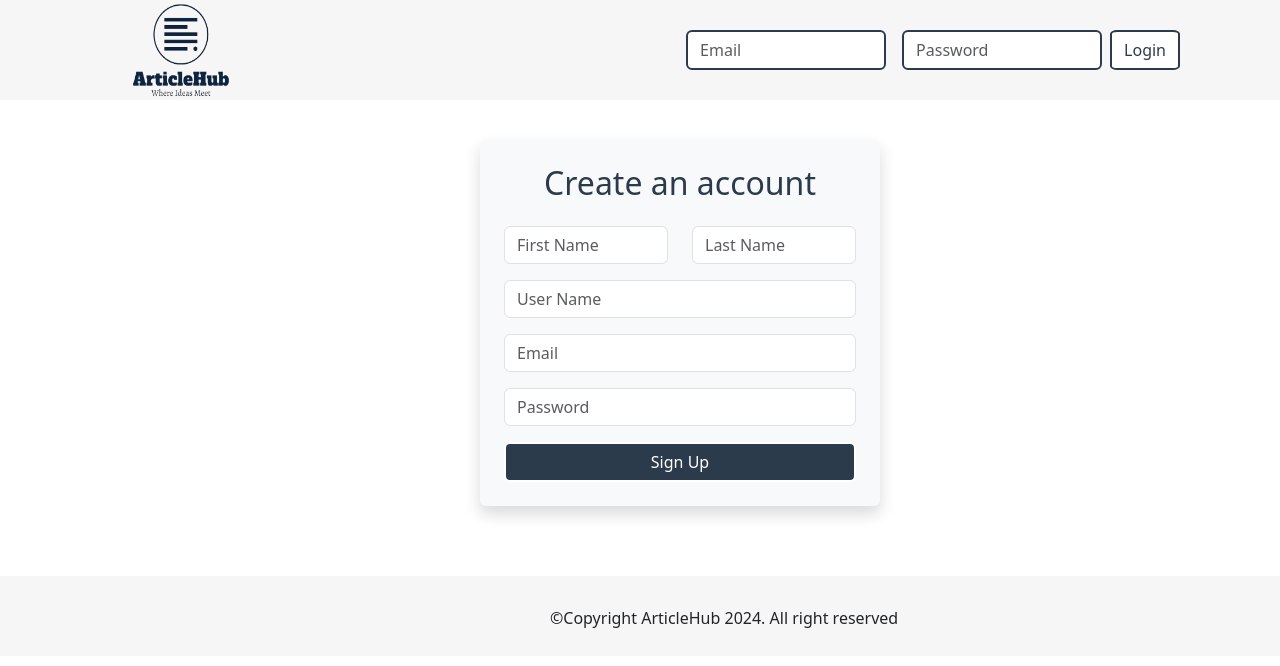
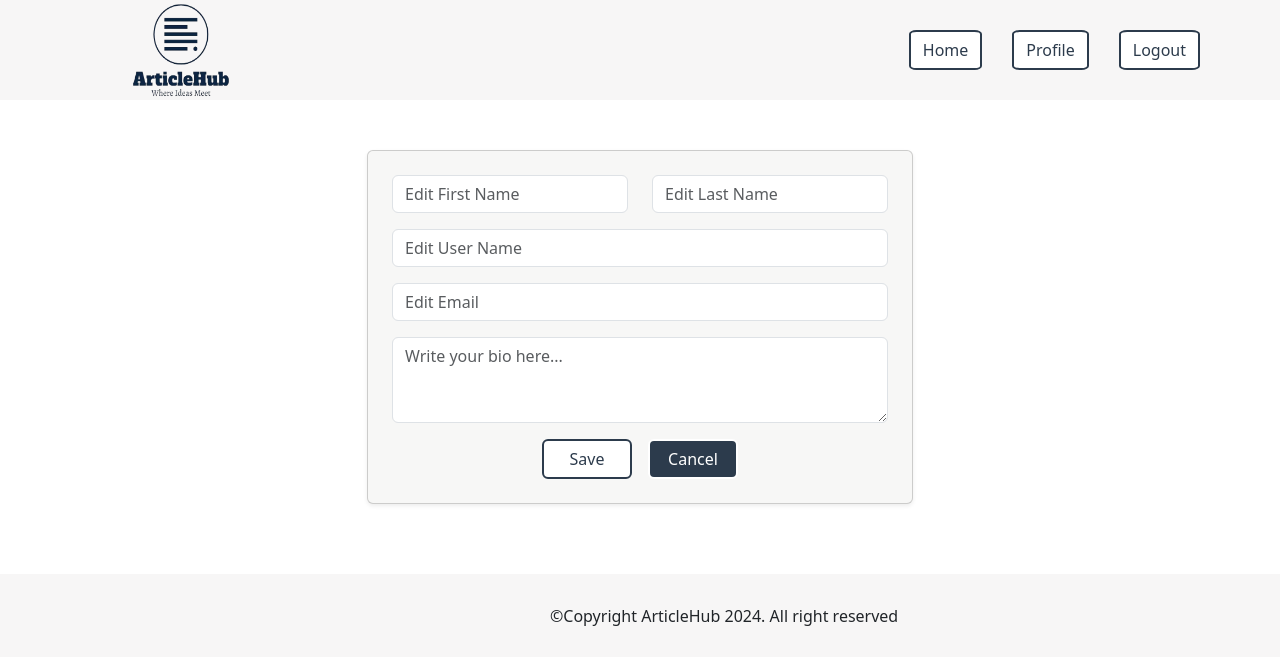
Before and after one commit to LmaAl-Johare1/ArticleHub, a React (Create React App) app in the folder frontend/: page / in a window 1280 px wide. Shown: the top 666 px of the page. Built offline with nearby package versions, Linux system fonts and the light colour scheme.

Commit message:
Implement Edit Profile Page

```diff
--- a/frontend/package.json
+++ b/frontend/package.json
@@ -8,6 +8,7 @@
     "@testing-library/user-event": "^13.5.0",
     "bootstrap": "^5.3.3",
     "react": "^18.3.1",
+    "react-bootstrap": "^2.10.5",
     "react-dom": "^18.3.1",
     "react-scripts": "5.0.1",
     "web-vitals": "^2.1.4"
--- a/frontend/src/App.js
+++ b/frontend/src/App.js
@@ -1,8 +1,8 @@
-import AuthPage from './pages/AuthPage/AuthPage';
+import EditProfilePage from './pages/EditProfilePage/EditProfilePage.js';
 
 function App() {
   return (
-    <AuthPage/>
+    <EditProfilePage/>
   );
 }
 
--- a/frontend/src/pages/AuthPage/Footer.js
+++ b/frontend/src/pages/AuthPage/Footer.js
@@ -3,7 +3,7 @@ import 'bootstrap/dist/css/bootstrap.min.css';
 function Footer() {
   return(
 
-    <div className='footer' style={{marginTop:70,width:"100%",height:80, backgroundColor:'#f7f6f6'}} >
+    <div className='footer' style={{marginTop:70,width:"100%",height:83, backgroundColor:'#f7f6f6'}} >
        <p style={{marginLeft:550,paddingTop:30}}>©Copyright ArticleHub 2024. All right reserved</p>
     </div>
 
--- /dev/null
+++ b/frontend/src/pages/EditProfilePage/EditForm.js
@@ -0,0 +1,112 @@
+import React, { useState } from 'react';
+import { Button, Container, Row, Col, Form, Card } from 'react-bootstrap';
+import styles from './EditForm.module.css';
+function EditForm(){
+    // State for form fields
+    const [formData, setFormData] = useState({
+        firstName: '',
+        lastName: '',
+        userName: '',
+        email: '',
+        bio: ''
+    });
+
+    // Handle form input changes
+    const handleChange = (e) => {
+        const { name, value } = e.target;
+        setFormData({ ...formData, [name]: value });
+    };
+
+    // Handle form submission
+    const handleSubmit = (e) => {
+        e.preventDefault();
+        console.log(formData);
+        // Submit form logic goes here
+    };
+
+    // Handle form reset
+    const handleReset = () => {
+        setFormData({
+            firstName: '',
+            lastName: '',
+            userName: '',
+            email: '',
+            bio: ''
+        });
+    };
+
+    return (
+        <Container className={styles.EditForm}>
+
+
+            {/* Edit Profile Form */}
+            <Row className="justify-content-center" >
+                <Col md={6}>
+                    <Card className="p-4 shadow-sm" style={{backgroundColor:"#f7f7f6" , border: "5 solid 2c3b4c"}}>
+                        <Form onSubmit={handleSubmit}>
+                            <Row>
+                                <Col md={6}>
+                                    <Form.Group className="mb-3" controlId="formFirstName">
+                                        <Form.Control
+                                            type="text"
+                                            name="firstName"
+                                            value={formData.firstName}
+                                            onChange={handleChange}
+                                            placeholder="Edit First Name"
+                                        />
+                                    </Form.Group>
+                                </Col>
+                                <Col md={6}>
+                                    <Form.Group className="mb-3" controlId="formLastName">
+                                        <Form.Control
+                                            type="text"
+                                            name="lastName"
+                                            value={formData.lastName}
+                                            onChange={handleChange}
+                                            placeholder="Edit Last Name"
+                                        />
+                                    </Form.Group>
+                                </Col>
+                            </Row>
+                            <Form.Group className="mb-3" controlId="formUserName">
+                                <Form.Control
+                                    type="text"
+                                    name="userName"
+                                    value={formData.userName}
+                                    onChange={handleChange}
+                                    placeholder="Edit User Name"
+                                />
+                            </Form.Group>
+                            <Form.Group className="mb-3" controlId="formEmail">
+                                <Form.Control
+                                    type="email"
+                                    name="email"
+                                    value={formData.email}
+                                    onChange={handleChange}
+                                    placeholder="Edit Email"
+                                />
+                            </Form.Group>
+                            <Form.Group className="mb-3" controlId="formBio">
+                                <Form.Control
+                                    as="textarea"
+                                    name="bio"
+                                    rows={3}
+                                    value={formData.bio}
+                                    onChange={handleChange}
+                                    placeholder="Write your bio here..."
+                                />
+                            </Form.Group>
+
+                            <div className="d-flex justify-content-between">
+                                <Button variant="primary" type="submit">Save</Button>
+                                <Button variant="secondary" onClick={handleReset}>Cancel</Button>
+                            </div>
+                        </Form>
+                    </Card>
+                </Col>
+            </Row>
+        </Container>
+    );
+};
+
+export default  EditForm;
--- /dev/null
+++ b/frontend/src/pages/EditProfilePage/EditForm.module.css
@@ -0,0 +1,39 @@
+.EditForm{
+    margin-top: 50px;
+}
+
+
+
+.EditForm button:nth-child(2):hover{
+
+        border: 2px solid #2c3b4c;
+        background-color: white;
+        color: #2c3b4c;
+        width: 80px;
+    }
+
+.EditForm button:nth-child(2){
+        background-color: #2c3b4c;
+        color: white;
+        border: 2px solid ;
+        transition-duration: 0.4s;
+        width: 90px;
+        margin-right: 150px;
+
+    }
+
+    .EditForm button:first-child{
+
+        border: 2px solid #2c3b4c;
+        background-color: white;
+        color: #2c3b4c;
+        width: 90px;
+        margin-left: 150px;
+    }
+
+.EditForm button:first-child:hover{
+        background-color: #2c3b4c;
+        color: white;
+        border: 2px solid ;
+        transition-duration: 0.4s;
+    }
--- a/frontend/src/pages/EditProfilePage/EditProfilePage.js
+++ b/frontend/src/pages/EditProfilePage/EditProfilePage.js
@@ -0,0 +1,15 @@
+import Footer from '../AuthPage/Footer';
+import Header from './Header';
+import EditForm from './EditForm';
+
+function EditProfilePage() {
+  return (
+    <div>
+      <Header/>
+      <EditForm/>
+      <Footer/>
+    </div>
+  );
+}
+
+export default EditProfilePage;
--- /dev/null
+++ b/frontend/src/pages/EditProfilePage/Header.js
@@ -0,0 +1,44 @@
+import React, { useState } from 'react';
+import 'bootstrap/dist/css/bootstrap.min.css';
+import styles from "./Header.module.css";
+import Logo from "./Logo.png"
+function Header() {
+
+  const handleHomeButton = () => {
+
+  };
+  const handleProfileButton = () => {
+
+  };
+const handleLogoutButton= () => {
+
+  };
+
+return (
+        <div  className={styles.Header}>
+
+            <div className="col-12 col-md-6 Logo">
+              <img src={Logo} className={styles.Logo}></img>
+            </div>
+            <div className="col-12 col-md-6 d-flex justify-content-end align-items-center" >
+            <button className="btn btn-primary" onClick={handleHomeButton}  >
+                Home
+              </button>
+              <button className="btn btn-primary" onClick={handleProfileButton} >
+                Profile
+              </button>
+              <button className="btn btn-primary" onClick={handleLogoutButton} >
+                Logout
+              </button>
+            </div>
+          </div>
+
+
+
+      );
+
+
+
+  }
+
+  export default Header;
--- /dev/null
+++ b/frontend/src/pages/EditProfilePage/Header.module.css
@@ -0,0 +1,65 @@
+.Header{
+    margin: auto;
+    width: 100%;
+    position: relative;
+    height: 100px;
+    display: flex;
+    justify-content: space-between;
+    background-color: #f7f6f6;
+}
+
+.Logo{
+    width: 160px;
+    height: 130px;
+    margin-left: 20px;
+    cursor:pointer;
+}
+
+
+
+.Header button{
+    margin-right: 30px;
+
+}
+.Header button:nth-child(3){
+    margin-right: 80px;
+
+
+}
+
+.Header img{
+    margin-left: 100px;
+    margin-top: -16px;
+
+}
+
+.Header button{
+
+    border: 2px solid #2c3b4c;
+    border-radius: 10%;
+    background-color: white;
+    color: #2c3b4c;
+
+}
+
+.Header button:hover {
+    background-color: #5d6f89;
+    color: white;
+    border: 2px solid #2c3b4c;
+    transition-duration: 0.4s;
+
+  }
+  .Header button:nth-child(3):hover {
+    background-color:rgb(199, 73, 73) ;
+    color: white;
+    border: 2px solid black;
+    transition-duration: 0.4s;
+
+  }
+
+
+  .Header input{
+    border: 2px solid #2c3b4c;
+
+
+  }
```
Also changed, not shown: frontend/src/pages/EditProfilePage/Logo.png (added), 1 other file (tests, documents, lock files or other folders).
